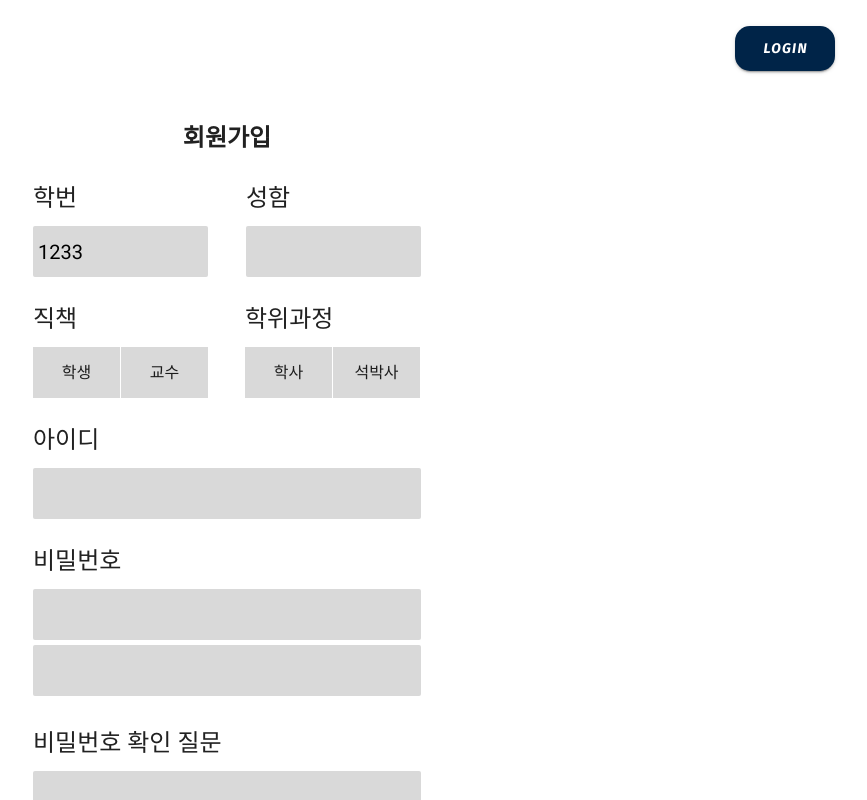
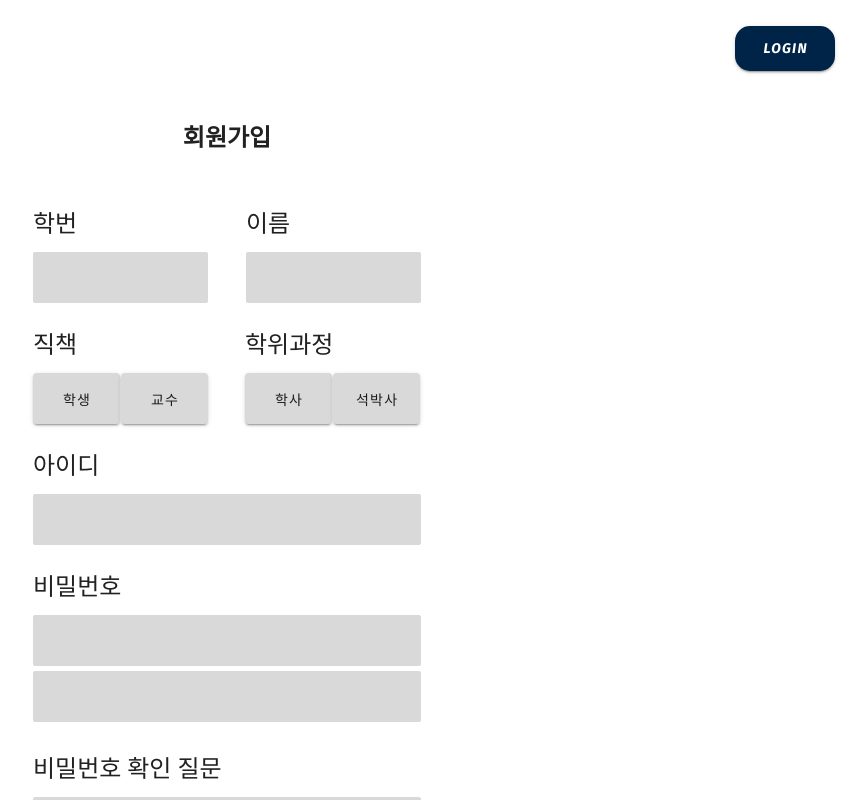
Before and after one commit to TeamLab/project-715, a Vue app in the folder 715job/: page /user/signup in a window 1280 px wide. Shown: the top 800 px of the page, without its empty margins (413-1280 px from the left). Built offline with nearby package versions, Linux system fonts and the light colour scheme.

Commit message:
feat: 회원가입창에 버튼 기능 추가

```diff
--- a/715job/src/views/user/SignUpView.vue
+++ b/715job/src/views/user/SignUpView.vue
@@ -7,10 +7,10 @@
       <div class="nameInfo">
         <div class="studentId">
           <p>학번</p>
-          <input type="text" value="1233" />
+          <input type="text" />
         </div>
         <div class="studentName">
-          <p>성함</p>
+          <p>이름</p>
           <input type="text" />
         </div>
       </div>
@@ -18,15 +18,55 @@
         <div class="positionInfo">
           <p>직책</p>
           <div class="degreeButton">
-            <span><button id="studentButton">학생</button></span>
-            <span><button id="professorButton">교수</button></span>
+            <span>
+              <v-btn
+                :ripple="false"
+                :color="bgcolorStudent"
+                width="87px"
+                height="51px"
+                @click="selectStudent"
+              >
+                학생
+              </v-btn></span
+            >
+            <span
+              ><v-btn
+                :ripple="false"
+                :color="bgcolorProfessor"
+                width="87px"
+                height="51px"
+                @click="selectProfessor"
+              >
+                교수
+              </v-btn></span
+            >
           </div>
         </div>
         <div class="degreeCourseInfo">
           <p>학위과정</p>
           <div class="degreeButton">
-            <span><button id="collegeButton">학사</button></span>
-            <span><button id="doctorButton">석박사</button></span>
+            <span
+              ><v-btn
+                :ripple="false"
+                :color="bgcolorMaster"
+                width="87px"
+                height="51px"
+                @click="selectMaster"
+              >
+                학사
+              </v-btn></span
+            >
+            <span
+              ><v-btn
+                :ripple="false"
+                :color="bgcolorDoctor"
+                width="87px"
+                height="51px"
+                @click="selectDoctor"
+              >
+                석박사
+              </v-btn></span
+            >
           </div>
         </div>
       </div>
@@ -39,8 +79,8 @@
       <div class="passwordInfo">
         <div class="infoBox">
           <p>비밀번호</p>
-          <input type="text" />
-          <input type="text" />
+          <input type="password" />
+          <input type="password" />
         </div>
       </div>
       <div class="passwordVerify">
@@ -68,6 +108,10 @@ export default {
   components: {},
   data() {
     return {
+      bgcolorStudent: '#d9d9d9',
+      bgcolorProfessor: '#d9d9d9',
+      bgcolorMaster: '#d9d9d9',
+      bgcolorDoctor: '#d9d9d9',
       sampleData: ''
     }
   },
@@ -75,7 +119,44 @@ export default {
   created() {},
   mounted() {},
   unmounted() {},
-  methods: {}
+  methods: {
+    selectStudent() {
+      if (this.bgcolorStudent === '#d9d9d9') {
+        this.bgcolorStudent = 'white'
+        this.bgcolorProfessor = '#d9d9d9'
+      } else {
+        this.bgcolorStudent = 'white'
+        this.bgcolorProfessor = '#d9d9d9'
+      }
+    },
+    selectProfessor() {
+      if (this.bgcolorProfessor === '#d9d9d9') {
+        this.bgcolorStudent = '#d9d9d9'
+        this.bgcolorProfessor = 'white'
+      } else {
+        this.bgcolorStudent = '#d9d9d9'
+        this.bgcolorProfessor = 'white'
+      }
+    },
+    selectMaster() {
+      if (this.bgcolorMaster === '#d9d9d9') {
+        this.bgcolorMaster = 'white'
+        this.bgcolorDoctor = '#d9d9d9'
+      } else {
+        this.bgcolorMaster = 'white'
+        this.bgcolorDoctor = '#d9d9d9'
+      }
+    },
+    selectDoctor() {
+      if (this.bgcolorMaster === '#d9d9d9') {
+        this.bgcolorMaster = '#d9d9d9'
+        this.bgcolorDoctor = 'white'
+      } else {
+        this.bgcolorMaster = '#d9d9d9'
+        this.bgcolorDoctor = 'white'
+      }
+    }
+  }
 }
 </script>
 
@@ -90,7 +171,7 @@ export default {
 }
 .signUpHead {
   text-align: center;
-  margin-bottom: 24px;
+  margin-bottom: 50px;
 }
 .signUpHead > h6 {
   font-size: 24px;
@@ -125,11 +206,6 @@ export default {
 .degreeButton > span {
   margin-right: 1px;
 }
-.degreeButton > span > button {
-  width: 87px;
-  height: 51px;
-  background-color: #d9d9d9;
-}
 .infoBox > p {
   font-size: 24px;
   margin-bottom: 10px;
@@ -138,13 +214,14 @@ export default {
   width: 388px;
   background-color: #d9d9d9;
   height: 51px;
+  padding-left: 5px;
   border-radius: 2px;
 }
 .signInButton > form > button {
   width: 388px;
   height: 96px;
   font-size: 24px;
-  background-color: #63acfd;
+  background-color: #658ef8;
   border-radius: 2px;
 }
 .passwordInfo {
@@ -153,4 +230,7 @@ export default {
 .passwordInfo > .infoBox > input {
   margin-bottom: 5px;
 }
+.v-btn:before {
+  opacity: 0 !important;
+}
 </style>
```
